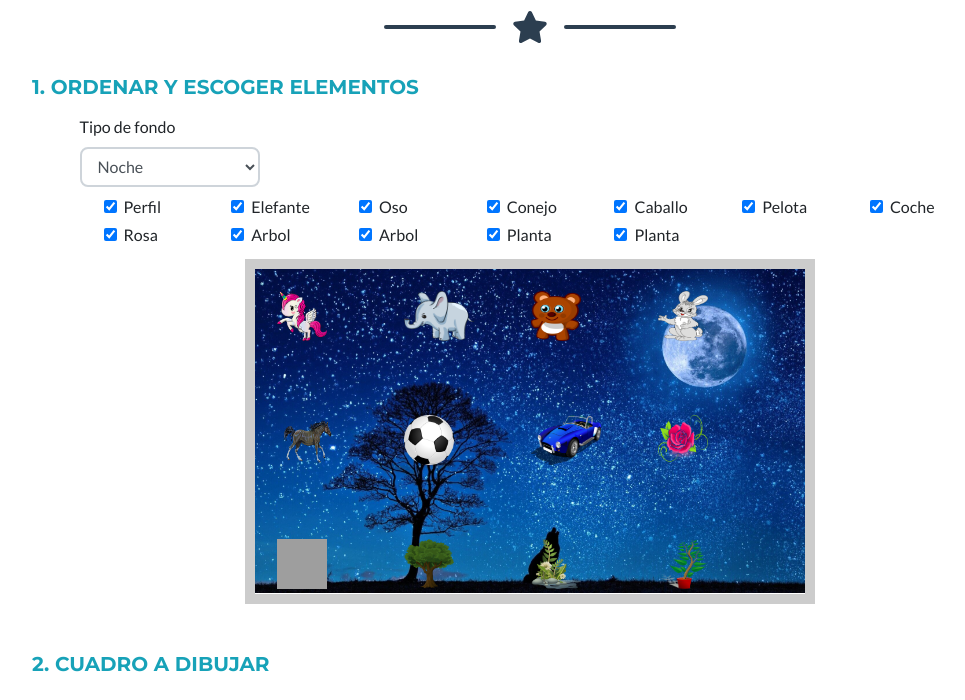
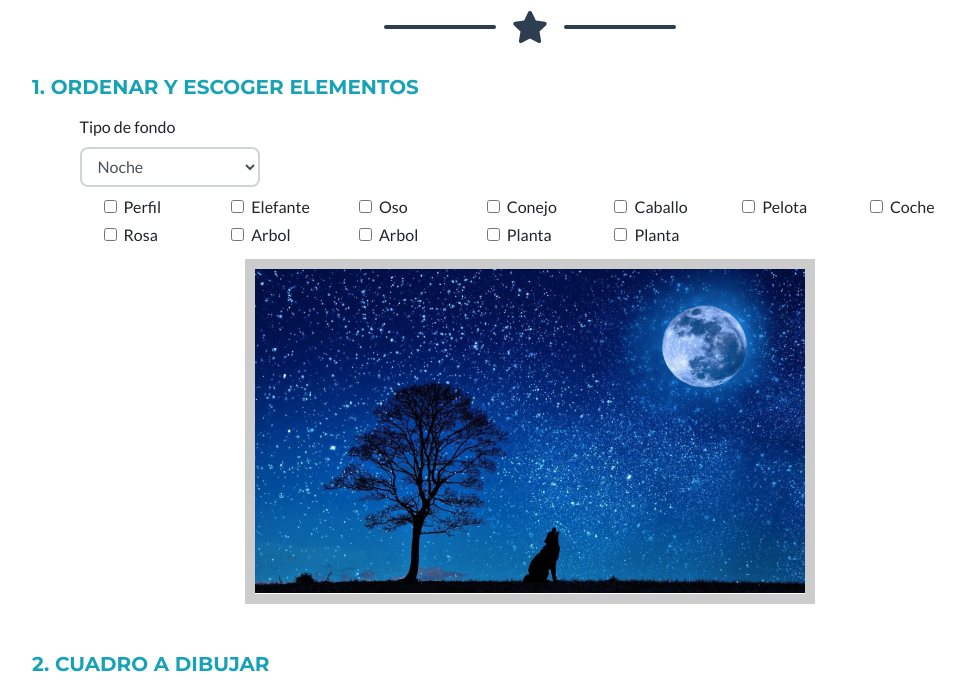
Before and after one commit to nachoredondo/positive_discipline, a PHP site: page /views/table/index.php in a window 1280 px wide. Shown: the part 188-888 px from the top of the page, without its empty margins (86-1051 px from the left). Run offline with PHP 8.4, Linux system fonts and the light colour scheme; the visitor is signed in with stand-in values (Sample User, id 1); tables that the repository leaves empty hold one stand-in row (values such as "Sample post"); data that the repository does not hold is empty; grey boxes are pictures that could not be loaded.

Commit message:
style(images table are hide by default)

```diff
--- a/views/table/index.php
+++ b/views/table/index.php
@@ -287,79 +287,79 @@ $user = User::get_user_from_user($_SESSION['user']);
                         <div class="control-group">
                             <div class="row mb-2">
                                 <div class="ml-5 col-1 mb-1">
-                                    <input class="form-check-input check_child" name="daily" type="checkbox" value="profile" onclick="hide_show(this)" id="profile-check" checked> Perfil
+                                    <input class="form-check-input check_child" name="daily" type="checkbox" value="profile" onclick="hide_show(this)" id="profile-check"> Perfil
                                 </div>
                                 <div class="ml-5 col-1 mb-1">
-                                    <input class="form-check-input check_child" name="daily" type="checkbox" value="elephant" onclick="hide_show(this)" id="elephant-check" checked> Elefante
+                                    <input class="form-check-input check_child" name="daily" type="checkbox" value="elephant" onclick="hide_show(this)" id="elephant-check"> Elefante
                                 </div>
                                 <div class="ml-5 col-1 mb-1">
-                                    <input class="form-check-input check_child" name="daily" type="checkbox" value="bear" onclick="hide_show(this)" id="bear-check" checked> Oso
+                                    <input class="form-check-input check_child" name="daily" type="checkbox" value="bear" onclick="hide_show(this)" id="bear-check"> Oso
                                 </div>
                                 <div class="ml-5 col-1 mb-1">
-                                    <input class="form-check-input check_child" name="daily" type="checkbox" value="rabbit" onclick="hide_show(this)" id="rabbit-check" checked> Conejo
+                                    <input class="form-check-input check_child" name="daily" type="checkbox" value="rabbit" onclick="hide_show(this)" id="rabbit-check"> Conejo
                                 </div>
                                 <div class="ml-5 col-1 mb-1">
-                                    <input class="form-check-input check_child" name="daily" type="checkbox" value="horse" onclick="hide_show(this)" id="horse-check" checked> Caballo
+                                    <input class="form-check-input check_child" name="daily" type="checkbox" value="horse" onclick="hide_show(this)" id="horse-check"> Caballo
                                 </div>
                                 <div class="ml-5 col-1 mb-1">
-                                    <input class="form-check-input check_child" name="daily" type="checkbox" value="ball" onclick="hide_show(this)" id="ball-check" checked> Pelota
+                                    <input class="form-check-input check_child" name="daily" type="checkbox" value="ball" onclick="hide_show(this)" id="ball-check"> Pelota
                                 </div>
                                 <div class="ml-5 col-1 mb-1">
-                                    <input class="form-check-input check_child" type="checkbox" value="car" onclick="hide_show(this)" id="car-check" checked> Coche
+                                    <input class="form-check-input check_child" type="checkbox" value="car" onclick="hide_show(this)" id="car-check"> Coche
                                 </div>
                                 <div class="ml-5 col-1 mb-1">
-                                    <input class="form-check-input check_child" type="checkbox" value="rose" onclick="hide_show(this)" id="rose-check" checked> Rosa
+                                    <input class="form-check-input check_child" type="checkbox" value="rose" onclick="hide_show(this)" id="rose-check"> Rosa
                                 </div>
                                 <div class="ml-5 col-1 mb-1">
-                                    <input class="form-check-input check_child" type="checkbox" value="tree" onclick="hide_show(this)" id="tree-check" checked> Arbol
+                                    <input class="form-check-input check_child" type="checkbox" value="tree" onclick="hide_show(this)" id="tree-check"> Arbol
                                 </div>
                                 <div class="ml-5 col-1 mb-1">
-                                    <input class="form-check-input check_child" type="checkbox" value="tree2" onclick="hide_show(this)" id="tree2-check" checked> Arbol
+                                    <input class="form-check-input check_child" type="checkbox" value="tree2" onclick="hide_show(this)" id="tree2-check"> Arbol
                                 </div>
                                 <div class="ml-5 col-1 mb-1">
-                                    <input class="form-check-input check_child" type="checkbox" value="plant" onclick="hide_show(this)" id="plant-check" checked> Planta
+                                    <input class="form-check-input check_child" type="checkbox" value="plant" onclick="hide_show(this)" id="plant-check"> Planta
                                 </div>
                                 <div class="ml-5 col-1 mb-1">
-                                    <input class="form-check-input check_child" type="checkbox" value="plant2" onclick="hide_show(this)" id="plant2-check" checked> Planta
+                                    <input class="form-check-input check_child" type="checkbox" value="plant2" onclick="hide_show(this)" id="plant2-check"> Planta
                                 </div>
                             </div>
                         </div>
                         <div id="table" >
                             <div class="grid-square">
-                                <img id="profile" src="../../assets/img/user_child/unicorn.png" width="50" height="50">
+                                <img id="profile" src="../../assets/img/user_child/unicorn.png" width="50" height="50" style="visibility: hidden;">
                             </div>
                             <div class="grid-square">
-                                <img id="elephant" src="../../assets/img/table/elephant.png" width="70" height="50">
+                                <img id="elephant" src="../../assets/img/table/elephant.png" width="70" height="50" style="visibility: hidden;">
                             </div>
                             <div class="grid-square">
-                                <img id="bear" src="../../assets/img/table/teddy.png" width="50" height="50">
+                                <img id="bear" src="../../assets/img/table/teddy.png" width="50" height="50" style="visibility: hidden;">
                             </div>
                             <div class="grid-square">
-                                <img id="rabbit" src="../../assets/img/table/rabbit.png" width="50" height="50">
+                                <img id="rabbit" src="../../assets/img/table/rabbit.png" width="50" height="50" style="visibility: hidden;">
                             </div>
                             <div class="grid-square">
-                                <img id="horse" src="../../assets/img/table/horse.png" width="60" height="50">
+                                <img id="horse" src="../../assets/img/table/horse.png" width="60" height="50" style="visibility: hidden;">
                             </div>
                             <div class="grid-square">
-                                <img id="ball" src="../../assets/img/table/ball.png" width="50" height="50">
+                                <img id="ball" src="../../assets/img/table/ball.png" width="50" height="50" style="visibility: hidden;">
                             </div>
                             <div class="grid-square">
-                                <img id="car" src="../../assets/img/table/car.png" width="70" height="50">
+                                <img id="car" src="../../assets/img/table/car.png" width="70" height="50" style="visibility: hidden;">
                             </div>
                             <div class="grid-square">
-                                <img id="rose" src="../../assets/img/table/rose.png" width="50" height="50">
+                                <img id="rose" src="../../assets/img/table/rose.png" width="50" height="50" style="visibility: hidden;">
                             </div>
                             <div class="grid-square">
-                                <img id="tree" src="../../assets/img/table/tree.png" width="50" height="50">
+                                <img id="tree" src="../../assets/img/table/tree.png" width="50" height="50" style="visibility: hidden;">
                             </div>
                             <div class="grid-square">
-                                <img id="tree2" src="../../assets/img/table/tree2.png" width="50" height="50">
+                                <img id="tree2" src="../../assets/img/table/tree2.png" width="50" height="50" style="visibility: hidden;">
                             </div>
                             <div class="grid-square">
-                                <img id="plant" src="../../assets/img/table/plant.png" width="50" height="50">
+                                <img id="plant" src="../../assets/img/table/plant.png" width="50" height="50" style="visibility: hidden;">
                             </div>
                             <div class="grid-square">
-                               <img id="plant2" src="../../assets/img/table/plant2.png" width="50" height="50">
+                               <img id="plant2" src="../../assets/img/table/plant2.png" width="50" height="50" style="visibility: hidden;">
                             </div>
                         </div>
                     </div>
```
